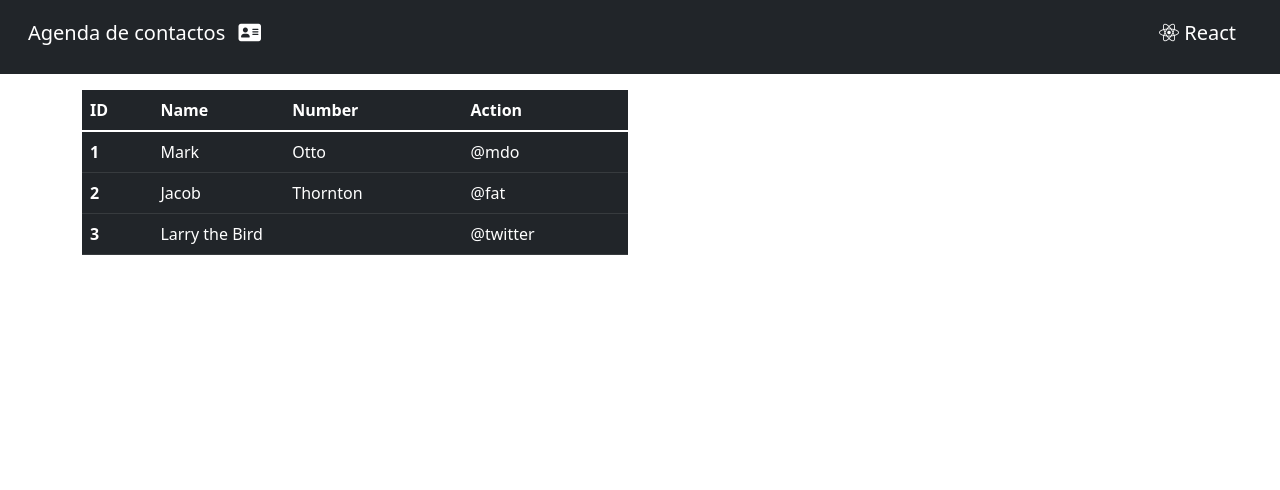
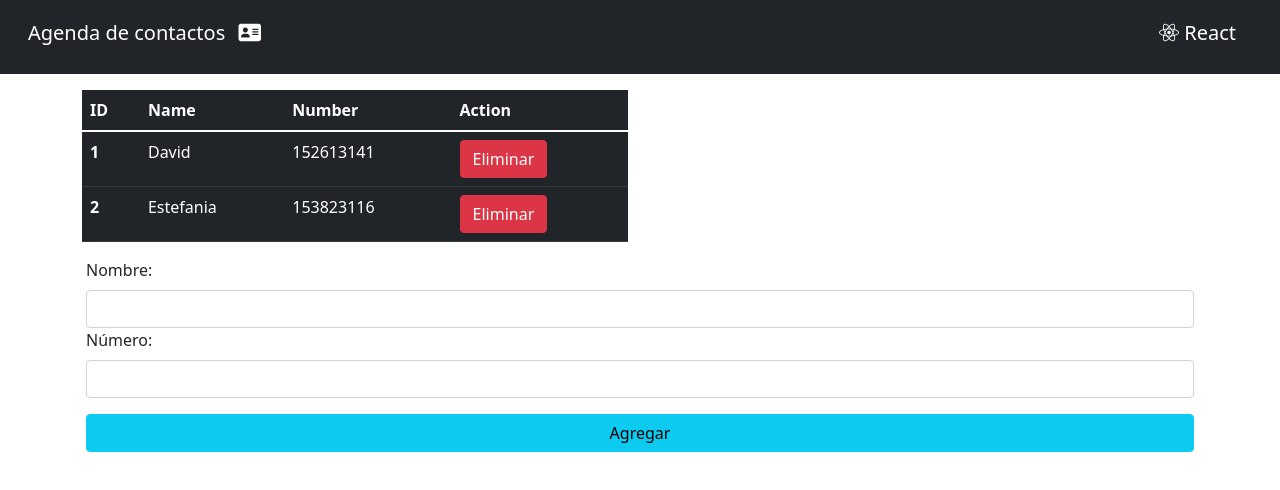
Before and after one commit to davidcicconi94/listado-personas-react, a React (Create React App) app: page / in a window 1280 px wide. Shown: the top 490 px of the page. Built offline with nearby package versions, Linux system fonts and the light colour scheme.

Commit message:
second commit

```diff
--- a/src/Components/Contactos.jsx
+++ b/src/Components/Contactos.jsx
@@ -1,10 +1,30 @@
 import React from "react";
+import { useReducer } from "react";
+import { ContactosReducer } from "../Reducers/ContactosReducer";
+import FormularioAdd from "./FormularioAdd";
 import TablaContactos from "./TablaContactos";
 
+const contactos = [
+  {
+    id: "1",
+    nombre: "David",
+    numero: "152613141",
+  },
+  {
+    id: "2",
+    nombre: "Estefania",
+    numero: "153823116",
+  },
+];
+
 const Contactos = () => {
+  const reducer = useReducer(ContactosReducer, contactos);
+  console.log(reducer);
+
   return (
     <div className="cotainer mt-3">
-      <TablaContactos />
+      <TablaContactos contactos={contactos} />
+      <FormularioAdd />
     </div>
   );
 };
--- /dev/null
+++ b/src/Components/FormularioAdd.jsx
@@ -0,0 +1,21 @@
+import React from "react";
+
+const FormularioAdd = () => {
+  return (
+    <div className="container">
+      <label className="mx-1 d-grid gap-2">
+        Nombre:
+        <input type="text" className="form-control" autoComplete="off" />
+      </label>
+      <label className="mx-1 d-grid gap-2">
+        Número:
+        <input type="text" className="form-control" autoComplete="off" />
+      </label>
+      <div className="mx-1 d-grid gap-2">
+        <button className="btn btn-info mt-3">Agregar</button>
+      </div>
+    </div>
+  );
+};
+
+export default FormularioAdd;
--- a/src/Components/Header.jsx
+++ b/src/Components/Header.jsx
@@ -5,10 +5,10 @@ const Header = () => {
     <nav className="navbar navbar-dark bg-dark text-white p-3">
       <div className="container-fluid">
         <h1 className="navbar-brand">
-          Agenda de contactos <i class="fa-solid fa-address-card mx-2"></i>
+          Agenda de contactos <i className="fa-solid fa-address-card mx-2"></i>
         </h1>
         <h1 className="navbar-brand">
-          <i class="fa-brands fa-react"></i> React
+          <i className="fa-brands fa-react"></i> React
         </h1>
       </div>
     </nav>
--- a/src/Components/TablaContactos.jsx
+++ b/src/Components/TablaContactos.jsx
@@ -1,37 +1,32 @@
 import React from "react";
 
-const TablaContactos = () => {
+const TablaContactos = ({ contactos }) => {
   return (
     <div className="container">
       <div className="row">
         <div className="col-md-6">
-          <table class="table table-dark table-hover">
+          <table className="table table-dark table-hover">
             <thead>
               <tr>
-                <th scope="col">ID</th>
-                <th scope="col">Name</th>
-                <th scope="col">Number</th>
-                <th scope="col">Action</th>
+                <th>ID</th>
+                <th>Name</th>
+                <th>Number</th>
+                <th>Action</th>
               </tr>
             </thead>
             <tbody>
-              <tr>
-                <th scope="row">1</th>
-                <td>Mark</td>
-                <td>Otto</td>
-                <td>@mdo</td>
-              </tr>
-              <tr>
-                <th scope="row">2</th>
-                <td>Jacob</td>
-                <td>Thornton</td>
-                <td>@fat</td>
-              </tr>
-              <tr>
-                <th scope="row">3</th>
-                <td colspan="2">Larry the Bird</td>
-                <td>@twitter</td>
-              </tr>
+              {contactos.map((contacto) => {
+                return (
+                  <tr key={contacto.id}>
+                    <th key={contacto.id}> {contacto.id} </th>
+                    <td key={contacto.name}> {contacto.nombre} </td>
+                    <td key={contacto.numero}> {contacto.numero} </td>
+                    <td>
+                      <button className="btn btn-danger">Eliminar</button>
+                    </td>
+                  </tr>
+                );
+              })}
             </tbody>
           </table>
         </div>
--- /dev/null
+++ b/src/Reducers/ContactosReducer.js
@@ -0,0 +1,9 @@
+export const ContactosReducer = (state , action) => {
+    switch (action.type) {
+        case "add":
+            return [...state , action.payload]
+
+        default:
+            return state;
+    }
+}
```
